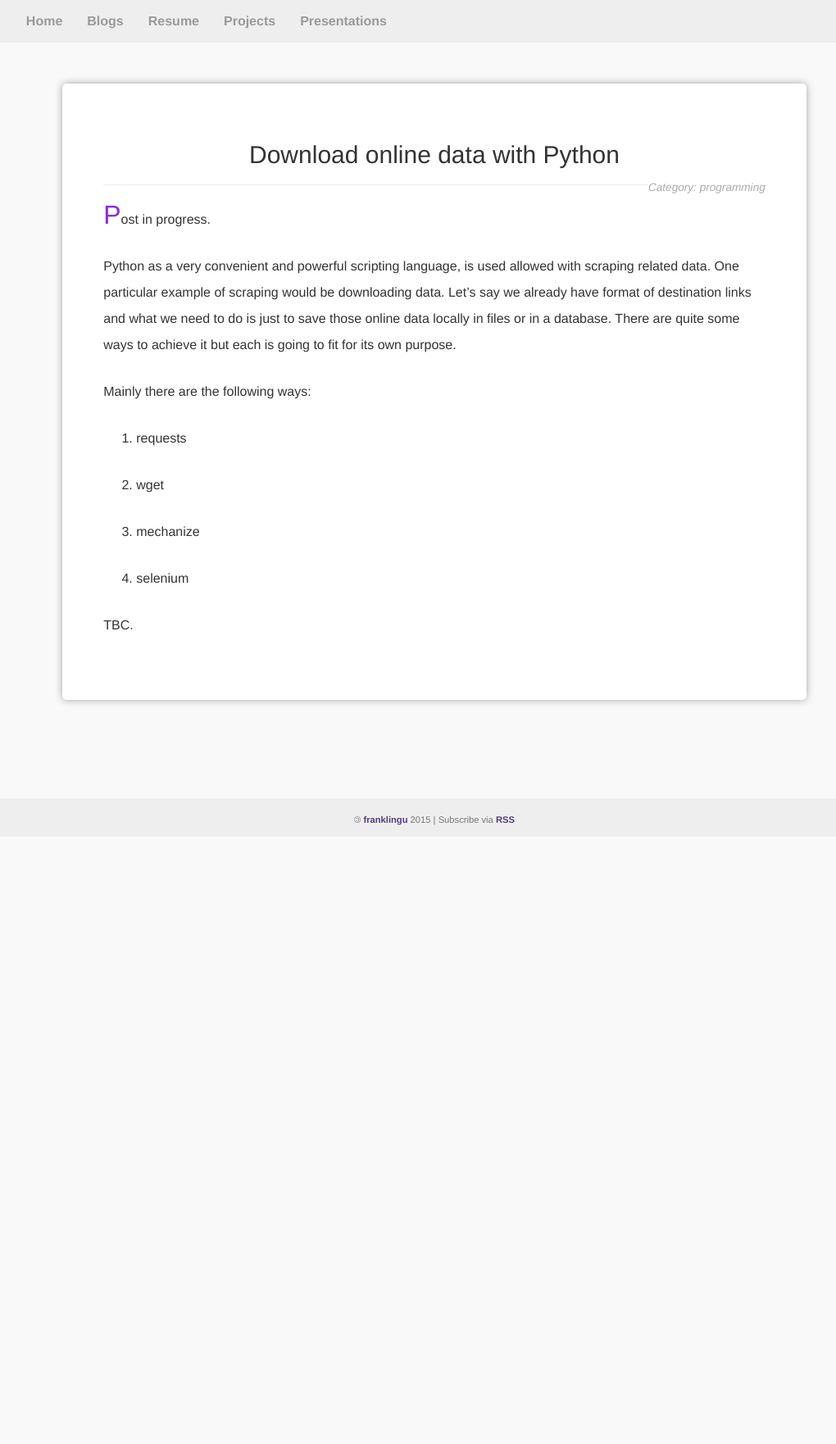
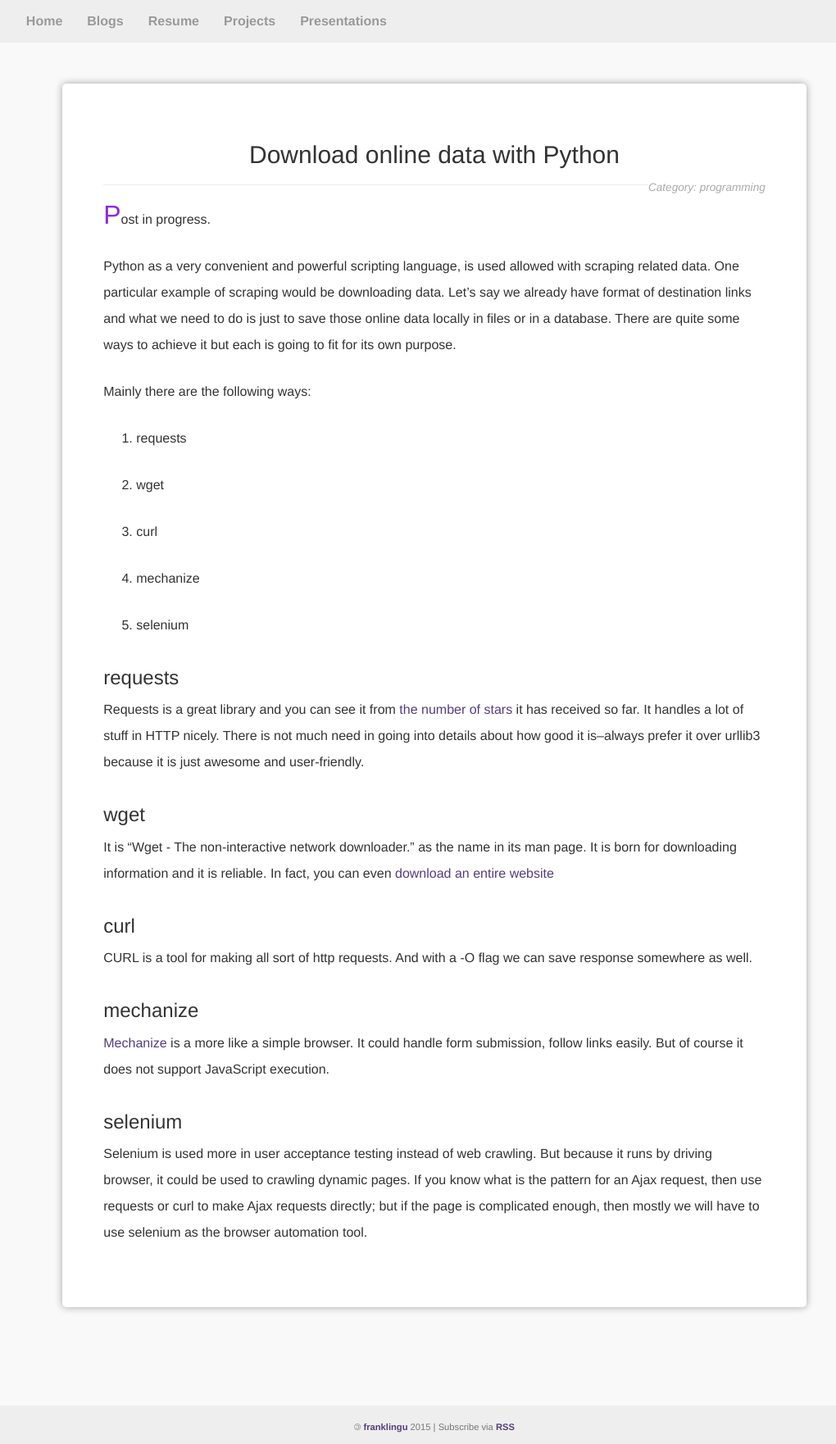
Before and after one commit to franklingu/franklingu.github.io, a Jekyll site: the page built from _posts/2016-06-20-download-online-data-with-python.markdown, in a window 1280 px wide. Shown: the whole page at 82% size, without its empty margins (110-1130 px from the left). Built offline with Jekyll 4.4.1, drawn with Linux system fonts in a browser that asks for light colours; nearby versions of some CDN libraries; comment, search, counter and statistics services are not loaded; before the commit the page ends 1021 px from its top, so only the background shows below that.

Commit message:
Update 2016-06-20-download-online-data-with-python.markdown

```diff
--- a/_posts/2016-06-20-download-online-data-with-python.markdown
+++ b/_posts/2016-06-20-download-online-data-with-python.markdown
@@ -16,8 +16,23 @@ Mainly there are the following ways:
 
 2. wget
 
-3. mechanize
+4. curl
 
-4. selenium
+5. mechanize
 
-TBC.
+6. selenium
+
+### requests
+Requests is a great library and you can see it from [the number of stars](https://github.com/kennethreitz/requests) it has received so far. It handles a lot of stuff in HTTP nicely. There is not much need in going into details about how good it is--always prefer it over urllib3 because it is just awesome and user-friendly.
+
+### wget
+It is "Wget - The non-interactive network downloader." as the name in its man page. It is born for downloading information and it is reliable. In fact, you can even [download an entire website](http://www.linuxjournal.com/content/downloading-entire-web-site-wget)
+
+### curl
+CURL is a tool for making all sort of http requests. And with a -O flag we can save response somewhere as well.
+
+### mechanize
+[Mechanize](http://wwwsearch.sourceforge.net/mechanize/) is a more like a simple browser. It could handle form submission, follow links easily. But of course it does not support JavaScript execution.
+
+### selenium
+Selenium is used more in user acceptance testing instead of web crawling. But because it runs by driving browser, it could be used to crawling dynamic pages. If you know what is the pattern for an Ajax request, then use requests or curl to make Ajax requests directly; but if the page is complicated enough, then mostly we will have to use selenium as the browser automation tool.
```
